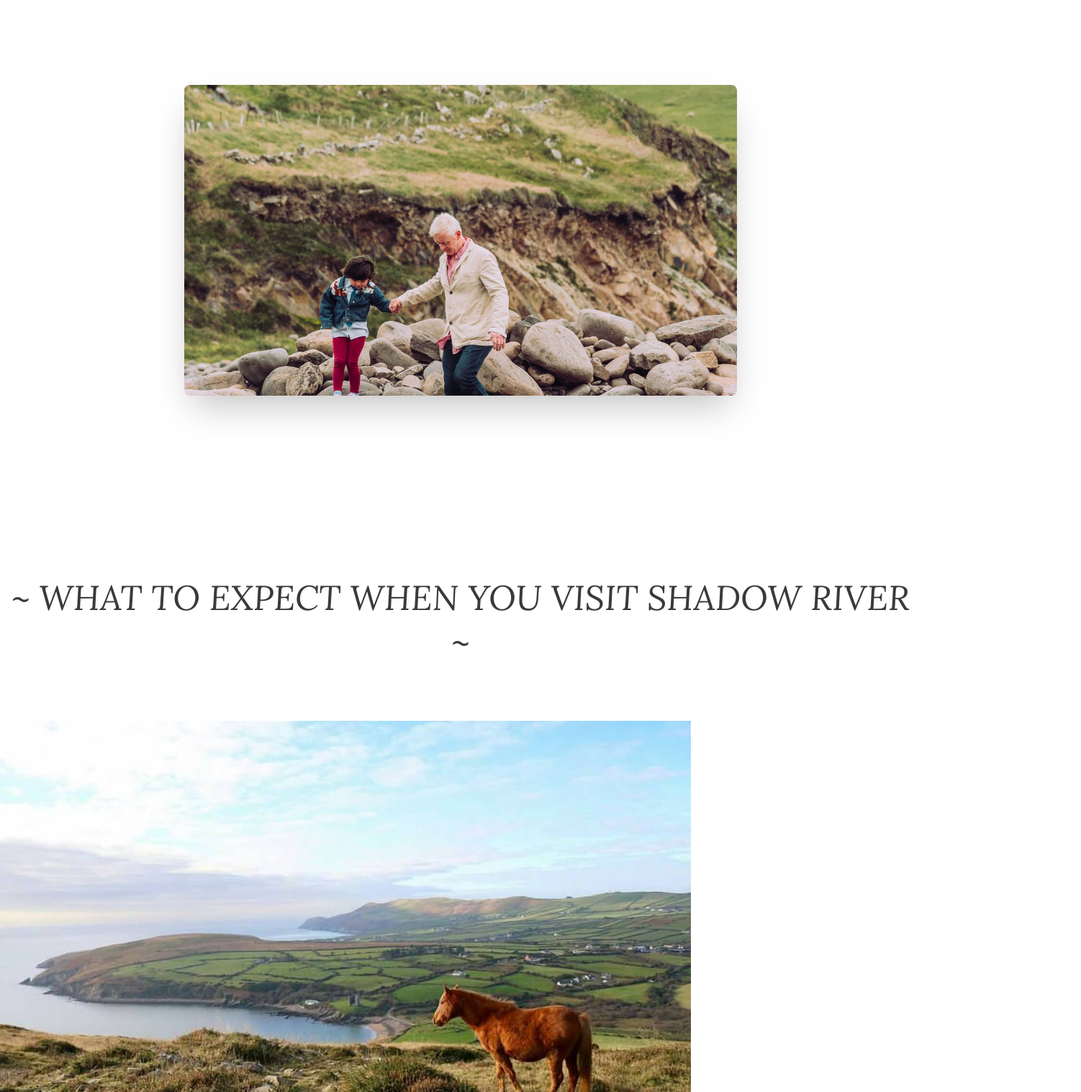
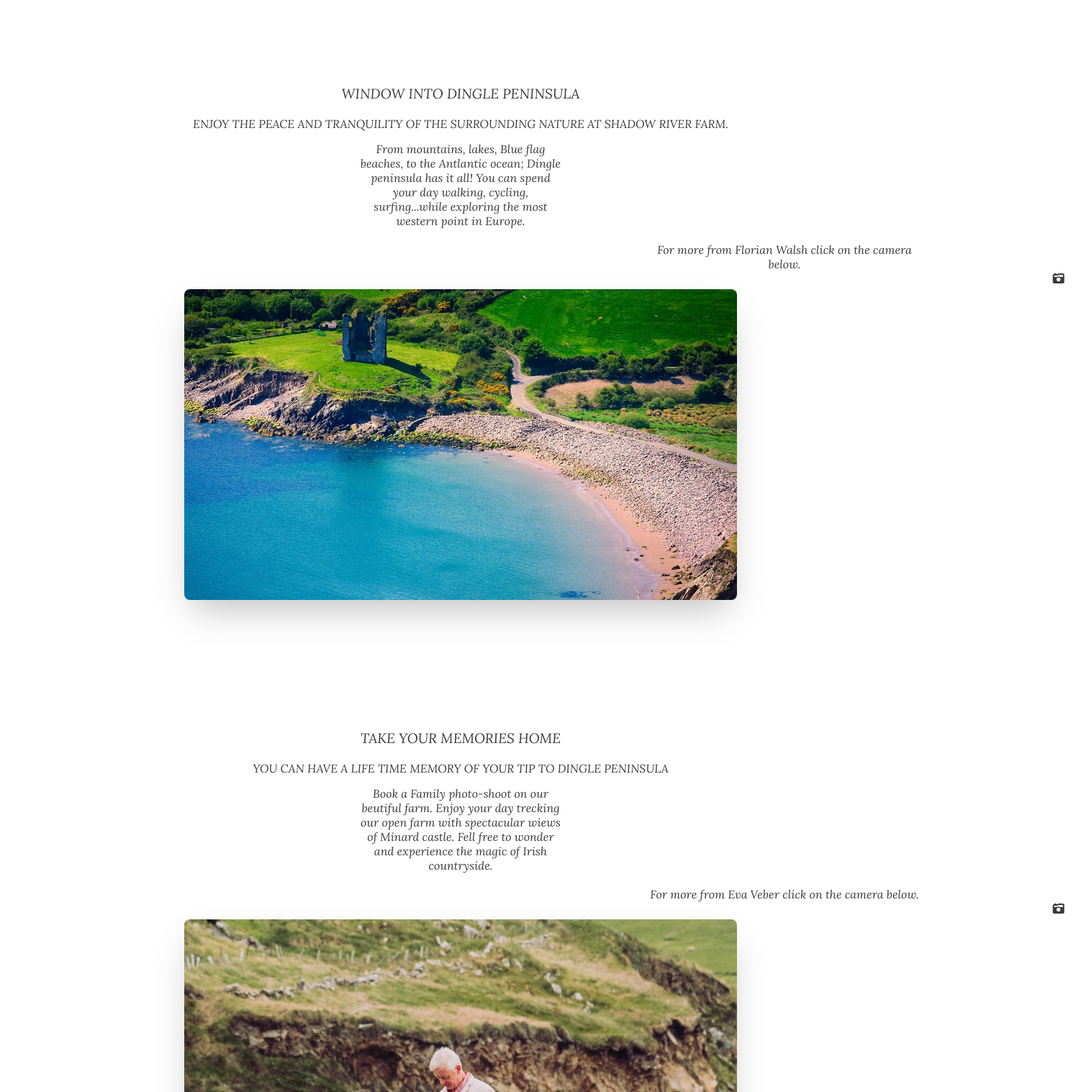
Before and after one commit to tetaPehta/Shadow-River-B-B, a plain HTML site: page gallery.html in a window 1280 px wide. Shown: the part 82-1600 px from the top of the page at 72% size, 1502 px wide, since content can reach past the window. Drawn offline with Linux system fonts and the light colour scheme.

Commit message:
Add finishing touches to Gallery with CSS

```diff
--- a/assets/css/style.css
+++ b/assets/css/style.css
@@ -207,7 +207,7 @@
 
   footer {
    height: 150px;
-  }
+ }
   .social-networks {
    text-align: center;
   }
@@ -221,7 +221,7 @@
    letter-spacing: 10px;
    margin: 1%;
    padding: 5%;
-   color: #3a3a3a;
+   color: #3a3a3a
 
   }
 
@@ -230,10 +230,14 @@
 
 
   .conteiner {
-      padding: 200px;
+      padding-top: 5px;
+      padding-bottom: 100px;
+
+
+
 }
 
-.slider-wrapper {
+   .slider-wrapper {
    position: relative;
    max-width: 48rem;
   margin: 0 auto;
@@ -275,6 +279,60 @@
 .slider-nav a:hover {
    opacity: 1;
 }
+
+.take {
+   text-align: center;
+   font-size: 120%;
+   padding-top: 30px;
+   padding-bottom: 10px;
+}
+
+.takeone {
+   text-align: center;
+   font-size: 120%;
+   padding-top: 200px;
+   padding-bottom: 10px;
+}
+.takeone1 {
+   text-align: center;
+   font-size: 120%;
+   padding-top: 80px;
+   padding-bottom: 10px;
+}
+.p1 {
+   text-align: center;
+   padding-bottom: 20px;
+   padding-left: 500px;
+   padding-right: 500px;
+   max-width: 1200px;
+}
+.p2 {
+   text-align: center;
+   text-size-adjust: 80%;
+   padding-left: 900px;
+  text-shadow: #454B1B;
+
+}
+.titleone {
+   text-transform: uppercase;
+      text-size-adjust: 120%;
+      padding-top: 10px;
+      padding-bottom: 15px;
+      text-align: center;
+}
+
+   #photolink {
+    font-size: 100%;
+    text-align: center;
+    letter-spacing: 10px;
+    margin: 1%;
+    padding-top: 100px;
+    padding-left: 1450px;
+    color: #3a3a3a
+   }
+   .camera > li {
+      display: inline;
+     }
 
 
 
--- a/gallery.html
+++ b/gallery.html
@@ -29,7 +29,63 @@
         </ul>
     </nav>
    </header>
+   <section>
+       <h2 class="takeone" >WINDOW INTO DINGLE PENINSULA</h2>
+       <p class="titleone">Enjoy the peace and tranquility of the surrounding nature at Shadow River Farm.</p>
+        <p class="p1">From mountains, lakes, Blue flag beaches, to the Antlantic ocean; Dingle peninsula has it all!
+                      You can spend your day walking, cycling, surfing...while exploring the most western point in Europe.</p>
+                      <div class="camera">
+                        <p class="p2"> For more from Florian Walsh click on the camera below. </p>
+                       <li>
+                          <a id="photolink" href="https://www.florianwalshphotography.com/" target="_blank" rel="noopener"
+                             aria-label="Visit Florian's Photography page (opens in a new tab)"><i class="fa-solid fa-camera-retro"></i>
+                           </a>
+                       </li>
+                    </div>
+                    </div>
+    </section>
 
+    <section class="conteiner">
+        <div class="slider-wrapper">
+            <div class="slider">
+
+               <img id="slide-1" src="assets/images/Florian Minard castle.jpg" alt="Walk at Minard castle">
+               <img id="slide-2" src="assets/images/Florian Inch beach.jpg" alt="drone image of Inch beach">
+               <img id="slide-4" src="assets/images/Florian An fear Marbh - dead man isle slea head.jpg" alt="Panorama view of Dead man isle on Slea head drive">
+               <img id="slide-4" src="assets/images/Florian-full moon Ventry beach.jpg" alt="Full moon in Ventry beach">
+               <img id="slide-5" src="assets/images/Florian rathana castle Dingle.jpg" alt="Rathana castle in Dingle">
+               <img id="slide-6" src="assets/images/Florian walsh Slea head.jpg" alt="Drone picture of Slea head drive">
+               <img id="slide-7" src="assets/images/Florian Kinrd beach.jpg" alt="Cliffs at Kinard beach">
+               <img id="slide-8" src="assets/images/Florian slea head drive.jpg" alt="FSlea head drive, the most western point in Europe.">
+            </div>
+            <div class="slider-nav">
+                <a href="#slide-1"></a>
+                <a href="#slide-2"></a>
+                <a href="#slide-3"></a>
+                <a href="#slide-4"></a>
+                <a href="#slide-5"></a>
+                <a href="#slide-6"></a>
+                <a href="#slide-7"></a>
+                <a href="#slide-8"></a>
+
+           </div>
+
+        </div>
+    </section>
+    <section>
+            <h2 class="takeone1" >TAKE YOUR MEMORIES HOME </h2>
+             <p class="titleone">You can have a life time memory of your tip to Dingle Peninsula</p>
+             <p class="p1">Book a Family photo-shoot on our beutiful farm. Enjoy your day trecking our open farm with spectacular wiews of Minard castle. Fell free to wonder and experience the magic of Irish countryside.</p>
+            <div class="camera">
+                <p class="p2"> For more from Eva Veber click on the camera below. </p>
+               <li>
+                  <a id="photolink" href="http://eva-veber.com/" target="_blank" rel="noopener"
+                     aria-label="Visit Florian's Photography page (opens in a new tab)"><i class="fa-solid fa-camera-retro"></i>
+                   </a>
+               </li>
+            </div>
+
+    </section>
     <section class="conteiner">
         <div class="slider-wrapper">
             <div class="slider">
@@ -56,21 +112,10 @@
            </div>
         </div>
     </section>
-    <h2 id="wake">~ WHAT TO EXPECT WHEN YOU VISIT SHADOW RIVER ~</h2>
-    <section>
-        <div class="grid">
 
-            <img  src="assets/images/Foxy on top of Murphy's.jpg" alt="Walk at Minard castle">
-            <img  src="assets/images/" alt="Dog running in the grass">
-            <img  src="assets/images/g" alt="Girl wih her dog; Border collie">
-            <img  src="assets/images/" alt="Entrence to the farm house">
-            <img  src="assets/images/" alt="Snowy the pet lamb">
-            <img  src="assets/images/g" alt="Minard castle with horse grazing in front">
-
-           </div>
-    </section>
 
    <footer>
+
      <ul class="social-networks">
         <li>
             <a href="https://facebook.com/ShadowRiverFarm/" target="_blank" rel="noopener"
@@ -86,7 +131,7 @@
         </li>
 
      </ul>
-   </footer>
+     </footer>
 
    <script src="https://kit.fontawesome.com/1a508edb97.js" crossorigin="anonymous"></script>
 </body>
```
Also changed, not shown: assets/images/Florian An fear Marbh - dead man isle slea head.jpg (added), assets/images/Florian Inch beach.jpg (added), assets/images/Florian Kinrd beach.jpg (added), assets/images/Florian Minard castle.jpg (added), assets/images/Florian Walsh Blaskets.jpg (added), assets/images/Florian rathana castle Dingle.jpg (added), assets/images/Florian slea head drive.jpg (added), assets/images/Florian walsh Slea head.jpg (added), assets/images/Florian-full moon Ventry beach.jpg (added).
